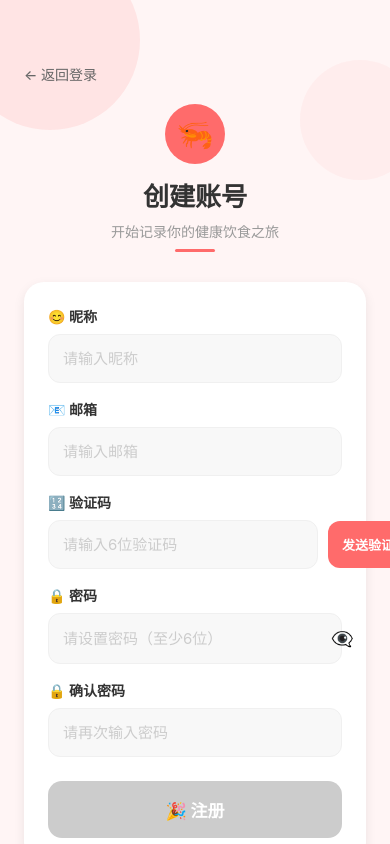
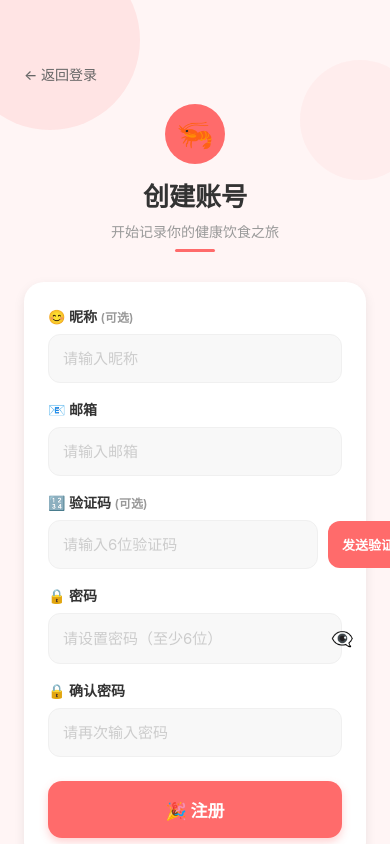
Before and after one commit to xuyuanbao666/xia-laoji, a React Native app in the folder mobile/: screen /Register in a window 390 px wide. Built offline with nearby package versions, Linux system fonts and the light colour scheme.

Commit message:
fix: 简化注册流程，邮箱验证码改为可选，profile字段使用默认值

```diff
--- a/mobile/src/screens/RegisterScreen.tsx
+++ b/mobile/src/screens/RegisterScreen.tsx
@@ -110,16 +110,8 @@ const RegisterScreen: React.FC = () => {
 
   // 表单验证
   const validateForm = (): boolean => {
-    if (!formData.name.trim()) {
-      Alert.alert('提示', '请输入昵称');
-      return false;
-    }
     if (!formData.email.trim()) {
       Alert.alert('提示', '请输入邮箱');
-      return false;
-    }
-    if (!codeVerified) {
-      Alert.alert('提示', '请先验证邮箱');
       return false;
     }
     if (formData.password.length < 6) {
@@ -140,15 +132,7 @@ const RegisterScreen: React.FC = () => {
       await register({
         email: formData.email.trim(),
         password: formData.password,
-        profile: {
-          name: formData.name.trim(),
-          gender: 'male',
-          birthday: '2000-01-01',
-          height: 170,
-          currentWeight: 65,
-          targetWeight: 60,
-          activityLevel: 'light',
-        },
+        profile: formData.name.trim() ? { name: formData.name.trim() } : undefined,
       });
     } catch (err) {}
   };
@@ -192,9 +176,9 @@ const RegisterScreen: React.FC = () => {
             </View>
           )}
 
-          {/* 昵称 */}
+          {/* 昵称 (可选) */}
           <View style={styles.inputGroup}>
-            <Text style={styles.inputLabel}>😊 昵称</Text>
+            <Text style={styles.inputLabel}>😊 昵称 <Text style={{fontSize: 12, color: '#999'}}>(可选)</Text></Text>
             <TextInput
               style={styles.input}
               placeholder="请输入昵称"
@@ -218,9 +202,9 @@ const RegisterScreen: React.FC = () => {
             />
           </View>
 
-          {/* 验证码 */}
+          {/* 验证码 (可选) */}
           <View style={styles.inputGroup}>
-            <Text style={styles.inputLabel}>🔢 验证码</Text>
+            <Text style={styles.inputLabel}>🔢 验证码 <Text style={{fontSize: 12, color: '#999'}}>(可选)</Text></Text>
             <View style={styles.codeRow}>
               <TextInput
                 style={[styles.input, styles.codeInput]}
@@ -286,9 +270,9 @@ const RegisterScreen: React.FC = () => {
 
           {/* 注册按钮 */}
           <TouchableOpacity
-            style={[styles.registerButton, !codeVerified && styles.registerButtonDisabled]}
+            style={styles.registerButton}
             onPress={handleRegister}
-            disabled={isLoading || !codeVerified}
+            disabled={isLoading}
             activeOpacity={0.8}
           >
             <Text style={styles.registerButtonText}>
```
Also changed, not shown: 1309 other files (tests, documents, lock files or other folders).
